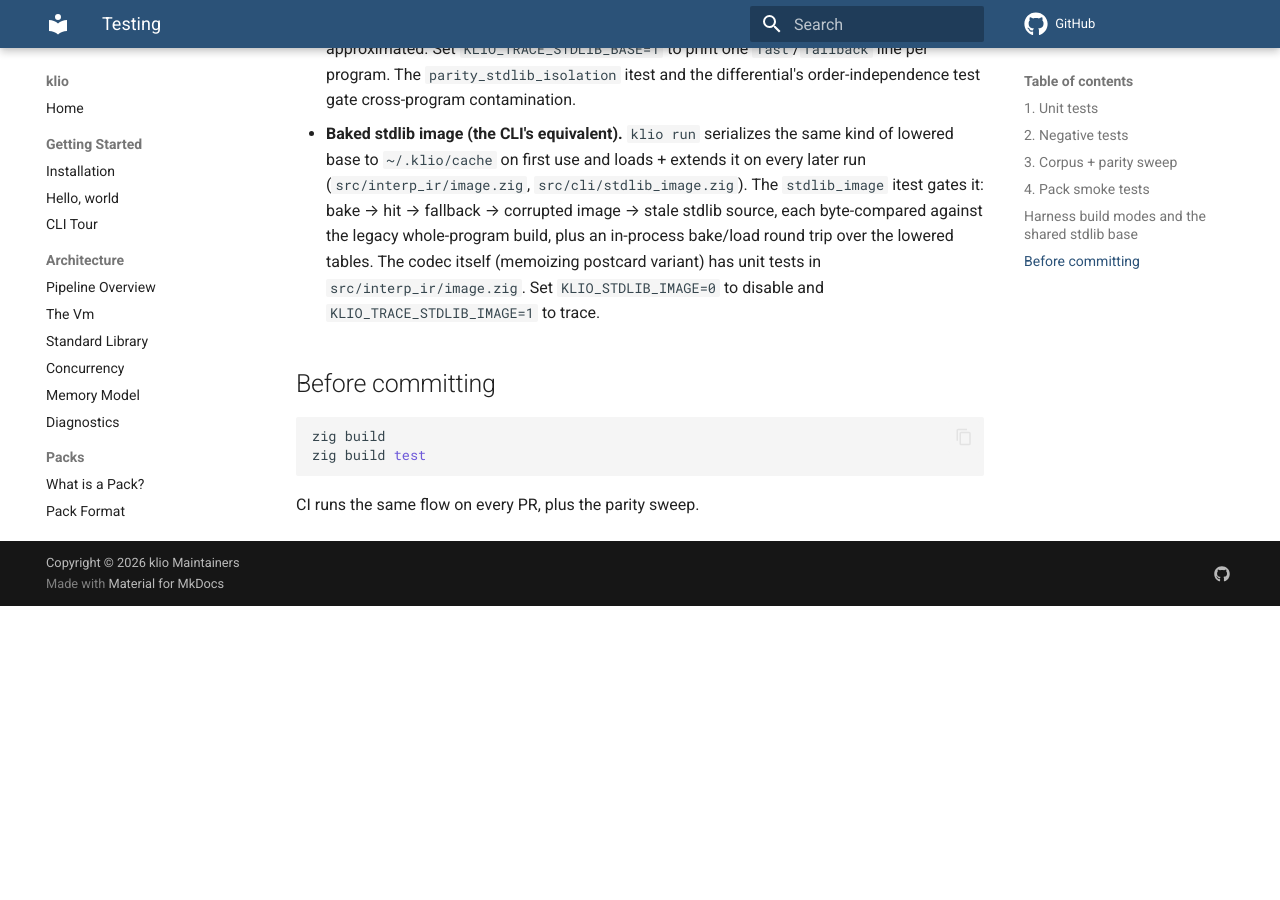
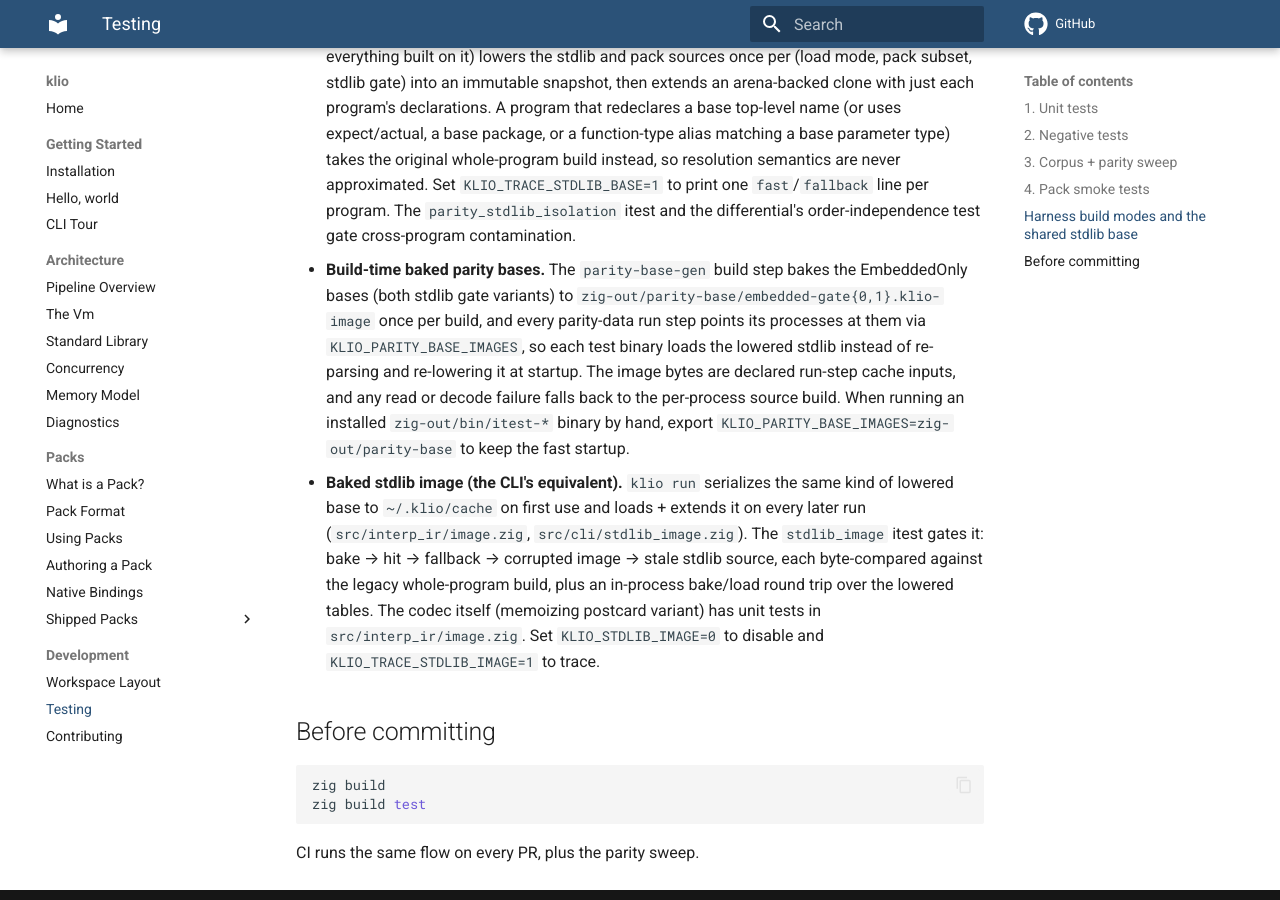
Before and after one commit to DrewCarlson/klio, an MkDocs documentation site: the page built from docs/development/testing.md, in a window 1280 px wide and 900 px high, scrolled down 2233 px. Built offline with MkDocs 1.6.1 and Material for MkDocs 9.7.7, drawn with Linux system fonts in a browser that asks for light colours; comment, search, counter and statistics services are not loaded; before the commit the page ends 2839 px from its top, so only the background shows below that; some of the changed text lies outside the part shown.

Commit message:
ci: shard the integration suite across parallel jobs
build.zig gains -Ditest-shard=K/N: the itest binaries plus the e2e and
bench module tests are packed into N weight-balanced bins (greedy over
declared per-suite weights, deterministic) and only bin K attaches to
the itest step. The CI workflow becomes a four-job matrix — the fast
module unit tests plus three integration shards — each restoring the
same compile cache with a per-shard save key, with a concurrency group
cancelling superseded runs.

```diff
--- a/docs/development/testing.md
+++ b/docs/development/testing.md
@@ -16,7 +16,13 @@
 - `zig build itest` — the integration suite: it interprets whole
   programs (the `parity` sweep, `e2e`, `stdlib_commontest`, etc.), so
   it takes minutes. Run one in isolation with `zig build itest-<name>`.
-- `zig build test-all` — both. This is what CI runs.
+- `zig build test-all` — both.
+- `-Ditest-shard=K/N` — run only shard K of the integration suite. The
+  suites (plus `e2e` and `bench`) are packed into N weight-balanced
+  bins from the `weight` field on each `Itest` entry in `build.zig`;
+  CI fans the suite across parallel shard jobs this way, with the unit
+  tests as their own fast job. Keep the weights of the heavy suites
+  roughly current when their cost changes materially.
 
 Fast resolution-audit cycle: the overload-resolution unification work
 (`docs/resolution-unification-plan.md`) verifies a scorer slice with
@@ -101,6 +107,17 @@
   `fast`/`fallback` line per program. The
   `parity_stdlib_isolation` itest and the differential's
   order-independence test gate cross-program contamination.
+- **Build-time baked parity bases.** The `parity-base-gen` build step
+  bakes the EmbeddedOnly bases (both stdlib gate variants) to
+  `zig-out/parity-base/embedded-gate{0,1}.klio-image` once per build,
+  and every parity-data run step points its processes at them via
+  `KLIO_PARITY_BASE_IMAGES`, so each test binary loads the lowered
+  stdlib instead of re-parsing and re-lowering it at startup. The
+  image bytes are declared run-step cache inputs, and any read or
+  decode failure falls back to the per-process source build. When
+  running an installed `zig-out/bin/itest-*` binary by hand, export
+  `KLIO_PARITY_BASE_IMAGES=zig-out/parity-base` to keep the fast
+  startup.
 - **Baked stdlib image (the CLI's equivalent).** `klio run` serializes
   the same kind of lowered base to `~/.klio/cache` on first use and
   loads + extends it on every later run (`src/interp_ir/image.zig`,
```
Also changed, not shown: 2 other files.
